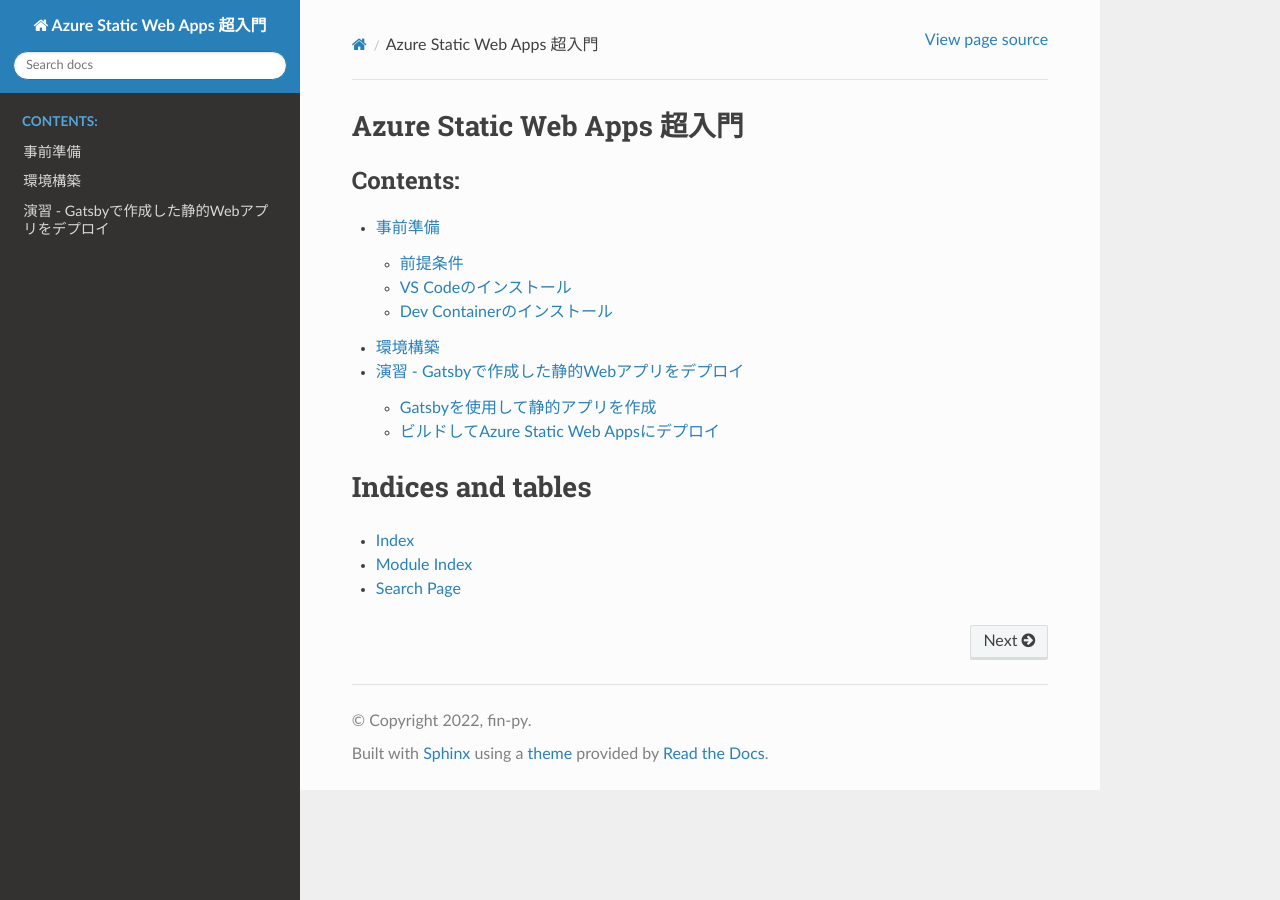
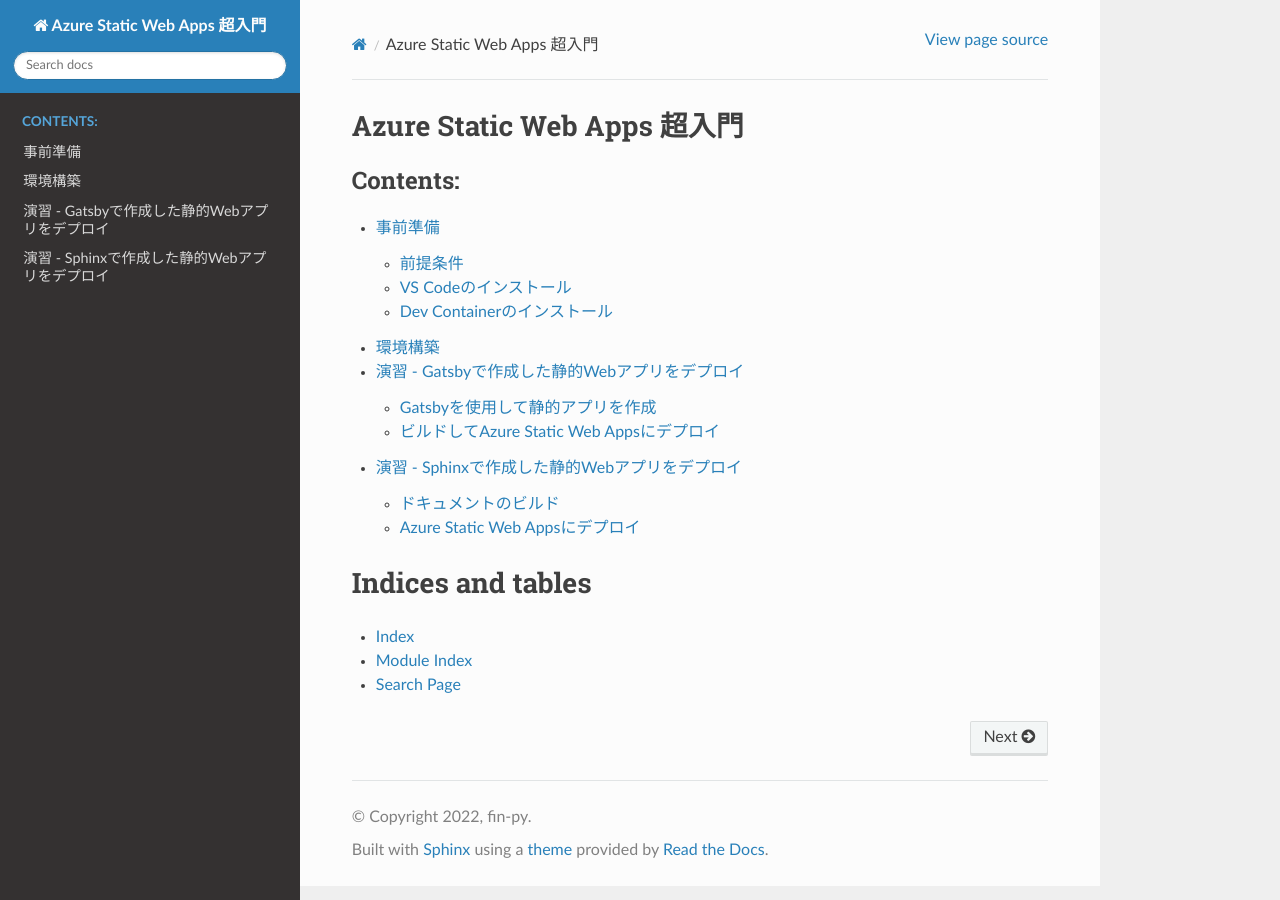
Before and after one commit to fin-py/static-web-apps-hands-on, a Sphinx documentation site: the page built from docs/source/index.rst, in a window 1280 px wide. Built offline with Sphinx 7.4.7 and the Read the Docs theme 2.0.0, drawn with Linux system fonts in a browser that asks for light colours; part of the change alters nothing that is shown.

Commit message:
add sphinx doc

```diff
--- a/docs/source/gatsby.rst
+++ b/docs/source/gatsby.rst
@@ -107,6 +107,9 @@ https://github.com/new にアクセスして、GitHubリポジトリを作成し
   - サブスクリプション: `Concierge Subscription`
   - リソースグループ: `learn-bcc1d89a-f8ad-44ed-8a36-9a439f3b3f2b`
 
+静的Webアプリの詳細
+  - 名前: アプリの名前を指定します。 有効な文字は a-z (大文字と小文字は区別されません)、0-9、および _ です
+
 ホスティング プラン
   - プランの種類: `Free: 趣味または個人的なプロジェクト用`
 
@@ -125,7 +128,7 @@ Azure Functions とステージングの詳細
   - アプリの場所: デフォルト
   - 出力先: `public`
 
-`確認および作成`` ボタンをクリックします（ :numref:`review-create-button` ）。
+`確認および作成` ボタンをクリックします（ :numref:`review-create-button` ）。
 
 .. figure:: https://docs.microsoft.com/ja-jp/learn/modules/create-deploy-static-webapp-gatsby-app-service/media/review-create-button.png
    :name: review-create-button
@@ -146,16 +149,18 @@ Azure Functions とステージングの詳細
 
    リソースに移動
 
-この段階では、Static Web AppsインスタンスがAzureに作成されていますが、アプリはまだデプロイされていません。 Azure によってリポジトリに作成されるGitHubアクションは自動的に実行され、アプリの最初のビルドとデプロイが実行されますが、完了するまでに数分かかります。
+.. note::
+
+    この段階では、Static Web AppsインスタンスがAzureに作成されていますが、アプリはまだデプロイされていません。 Azure によってリポジトリに作成されるGitHubActionsは自動的に実行され、アプリの最初のビルドとデプロイが実行されますが、完了するまでに数分かかります。
 
 :numref:`static-app-portal` に示されているリンクをクリックして、ビルドとデプロイ アクションの状態を確認できます。
 
 .. figure:: https://docs.microsoft.com/ja-jp/learn/modules/create-deploy-static-webapp-gatsby-app-service/media/static-app-portal.png
    :name: static-app-portal
 
-   GitHubアクションの確認
+   GitHub Actionsの確認
 
-GitHub アクションによってWebアプリのビルドと発行が完了すると、実行中のアプリを参照して確認できるようになります。
+GitHub ActionsによってWebアプリのビルドと発行が完了すると、実行中のアプリを参照して確認できるようになります。
 
 リソースの概要からURLリンクをクリックして、ブラウザでアプリにアクセスします（ :numref:`static-app-portal-finished` ）。
 
--- a/docs/source/index.rst
+++ b/docs/source/index.rst
@@ -12,6 +12,7 @@ Azure Static Web Apps 超入門
    preparation
    environment
    gatsby
+   sphinx
 
 Indices and tables
 ==================
--- /dev/null
+++ b/docs/source/sphinx.rst
@@ -0,0 +1,147 @@
+演習 - Sphinxで作成した静的Webアプリをデプロイ
+==============================================
+
+ドキュメントのビルド
+--------------------
+
+ローカルPC上にドキュメントをビルドします。
+
+:numref:`make-html` のコマンドを実行し、SphinxドキュメントをHTML形式でビルドします。
+
+.. code-block:: bash
+   :name: make-html
+   :caption: Sphinxドキュメントのビルド
+
+   cd docs
+   make html
+
+:numref:`run-http-server-python` のコマンドを実行して、http-serverを起動します。
+
+.. code-block:: bash
+   :name: run-http-server-python
+   :caption: http-serverの起動
+
+   python -m http.server --directory build/html/
+
+ブラウザで http://localhost:8000 にアクセスし、Webサイトが閲覧できることを確認します。
+
+Azure Static Web Appsにデプロイ
+-------------------------------
+
+`Azure portal <https://portal.azure.com/learn.docs.microsoft.com>`_ にサインインします。
+
+次の手順で静的 Web アプリの作成画面に遷移します。
+
+1. 上部のバーで「Static Web Apps」を検索し、 `静的 Web アプリ` をクリック
+2. 作成をクリック
+
+次に、新しいアプリを構成し、GitHub リポジトリにリンクします。
+
+プロジェクトの詳細
+  - サブスクリプション: `Concierge Subscription`
+  - リソースグループ: `learn-bcc1d89a-f8ad-44ed-8a36-9a439f3b3f2b`
+
+ホスティング プラン
+  - プランの種類: `Free: 趣味または個人的なプロジェクト用`
+
+静的Webアプリの詳細
+  - 名前: アプリの名前を指定します。 有効な文字は a-z (大文字と小文字は区別されません)、0-9、および _ です
+
+Azure Functions とステージングの詳細
+  - Azure Functions APIとステージング環境: `East Asia`
+
+デプロイの詳細
+  - ソース: `GitHub`
+  - GitHub アカウント: `<your-github-username>`
+  - 組織:  `<your-github-username>`
+  - リポジトリ: `static-web-apps-hands-on`
+  - 分岐: `main`
+
+ビルドの詳細
+  - ビルドのプリセット: `Custom`
+  - アプリの場所: `docs/build/html`
+  - 出力先: `public`
+
+`確認および作成` ボタンをクリックします（ :numref:`review-create-button2` ）。
+
+.. figure:: https://docs.microsoft.com/ja-jp/learn/modules/create-deploy-static-webapp-gatsby-app-service/media/review-create-button.png
+   :name: review-create-button2
+
+   確認および作成
+
+`作成` ボタンをクリックします（ :numref:`create-button2` ）。
+
+.. figure:: https://docs.microsoft.com/ja-jp/learn/modules/create-deploy-static-webapp-gatsby-app-service/media/create-button.png
+   :name: create-button2
+
+   作成
+
+GitHubリポジトリの `Actions` タブから実行しているワークフローをクリックします（ :numref:`all-workflows` ）。
+
+.. figure:: ./images/all-workflows.png
+   :name: all-workflows
+
+   GitHub Actionsのワークフロー
+
+`Cancel workflow` クリックし、ワークフローをキャンセルします（ :numref:`cancel-workflow` ）。
+
+.. figure:: ./images/cancel-workflow.png
+   :name: cancel-workflow
+
+   ワークフローのキャンセル
+
+.. note::
+
+   現時点のワークフローではドキュメントのビルド操作を行っていないため、設定した「アプリの場所」にアプリケーションがビルドされていないため、ワークフローが失敗します。
+
+リポジトリ直下のディレクトリに移動し、生成された `.github/workflows/xxx.yml` ファイルをプルします（ :numref:`git-pull` ）。
+
+.. code-block:: bash
+   :name: git-pull
+   :caption: ワークフローのYAMLファイルのプル
+
+   cd ..
+   git pull origin main
+
+`.github/workflows/xxx.yml` ファイルに :numref:`workflows-yaml` の `+` から始まっている行を追記します（ :numref:`workflows-yaml` ）。
+**+は記述しません**
+
+.. code-block:: yaml
+   :name: workflows-yaml
+   :caption: ワークフローのYAMLファイル
+
+        - uses: actions/checkout@v2
+            with:
+            submodules: true
+    +   - name: Sphinx Build
+    +     uses: ammaraskar/sphinx-action@master
+    +     with:
+    +       docs-folder: "docs/"
+    +       pre-build-command: "pip install -r requirements.txt"
+        - name: Build And Deploy
+            id: builddeploy
+            uses: Azure/static-web-apps-deploy@v1
+
+変更をコミットし、プッシュします（ :numref:`commit-push-workflow` ）。
+
+.. code-block:: bash
+   :name: commit-push-workflow
+   :caption: 変更の反映
+
+   git add .
+   git commit -m "add workflow step"
+   git push origin main
+
+GitHubリポジトリの `Actions` タブから実行しているワークフローが正常に完了していることを確認します。
+
+.. figure:: ./images/all-workflows-done.png
+   :name: all-workflows-done
+
+   ワークフローの確認
+
+リソースの概要からURLリンクをクリックして、ブラウザでアプリにアクセスします（ :numref:`static-app-portal-finished2` ）。
+
+.. figure:: https://docs.microsoft.com/ja-jp/learn/modules/create-deploy-static-webapp-gatsby-app-service/media/static-app-portal-finished.png
+   :name: static-app-portal-finished2
+
+   静的WebアプリのURL
```
Also changed, not shown: docs/source/images/all-workflows-done.png (added), docs/source/images/all-workflows.png (added), docs/source/images/cancel-workflow.png (added).
